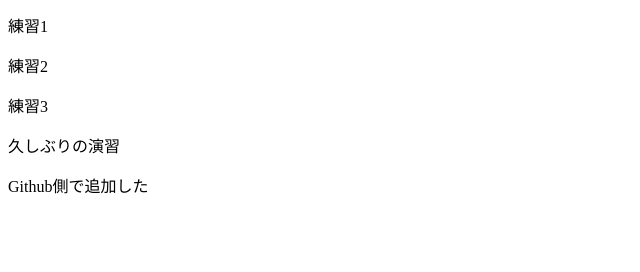
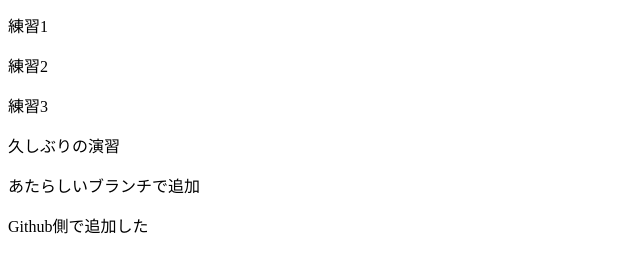
Before and after one commit to yota-bass/practice01, a plain HTML site: page index.html in a window 1280 px wide. Shown: the part 116-388 px from the top of the page, without its empty margins (0-640 px from the left). Drawn offline with Linux system fonts and the light colour scheme.

Commit message:
1003branchに追加

```diff
--- a/index.html
+++ b/index.html
@@ -12,6 +12,7 @@
 <p>練習2</p>
 <p>練習3</p>
 <p>久しぶりの演習</p>
+<p>あたらしいブランチで追加</p>
     <p>Github側で追加した</p>
 </body>
 </html>
```
